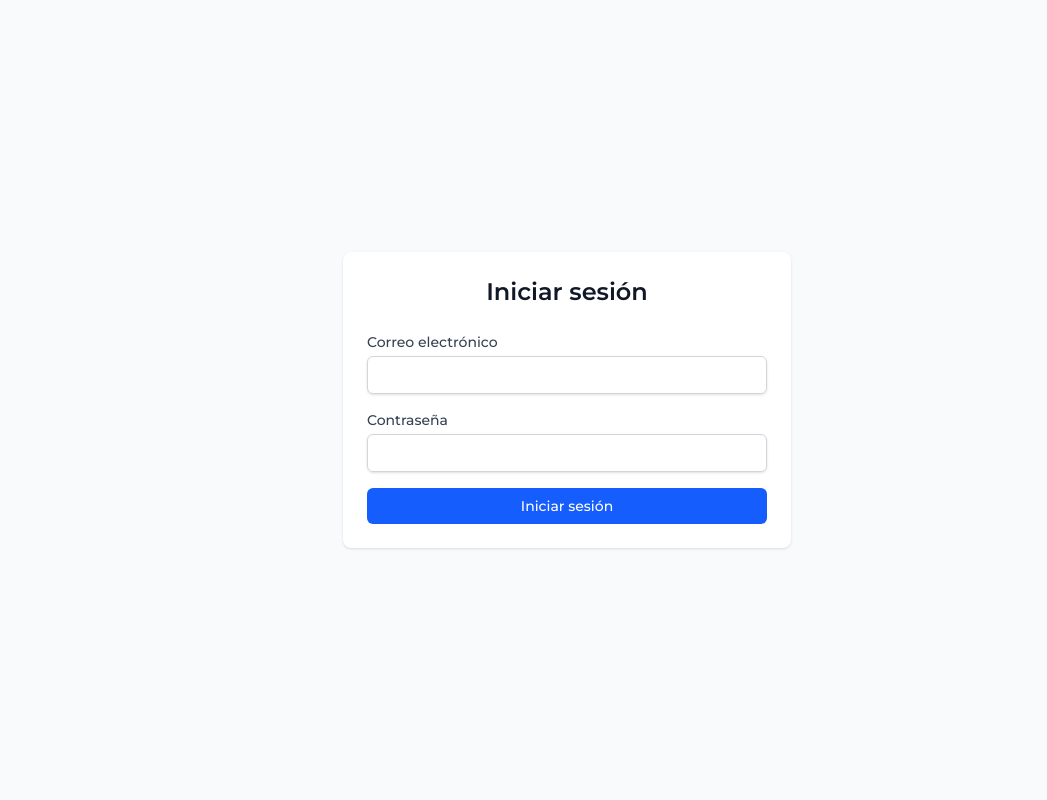
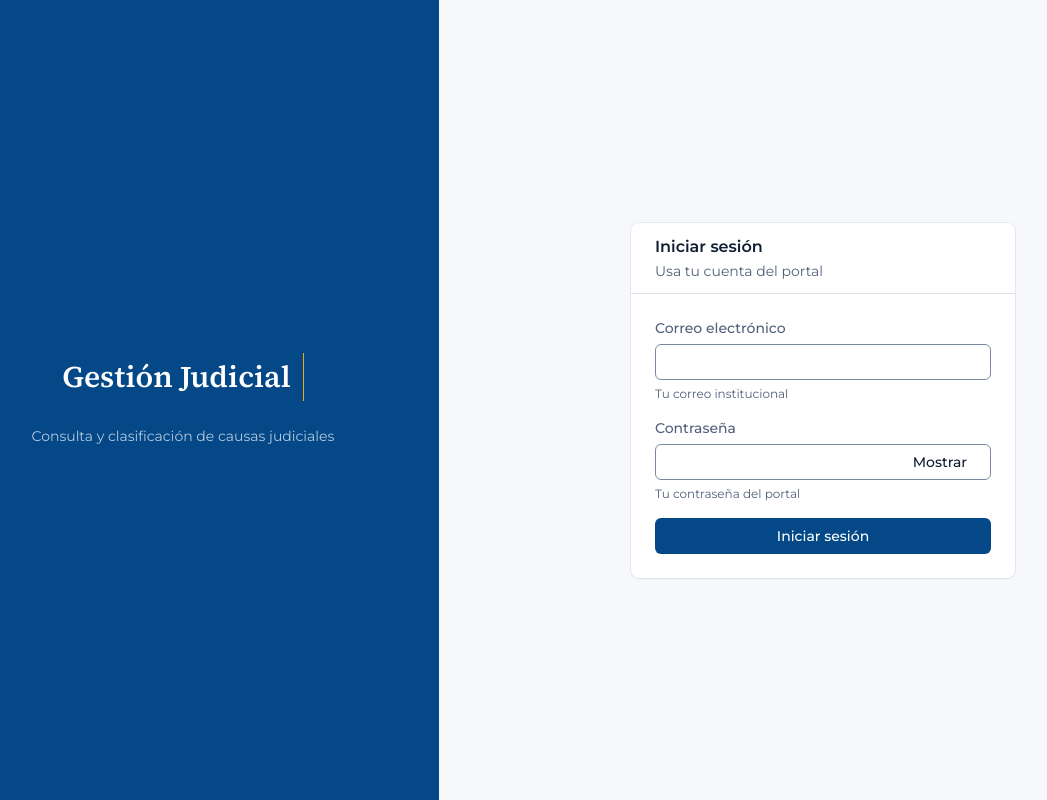
Before and after one commit to Jusfravs/Automatizar_Sistema_Judicial_LIMPIO, a Next.js app in the folder portal/: page /login in a window 1280 px wide. Shown: the whole page, without its empty margins (73-1120 px from the left). Built offline with nearby package versions, Linux system fonts and the light colour scheme; no server answers.

Commit message:
V1: login y sin-acceso con sistema de diseño

```diff
--- a/portal/src/app/login/page.tsx
+++ b/portal/src/app/login/page.tsx
@@ -1,19 +1,25 @@
 'use client'
 
-import { useState } from 'react'
+import { useState, FormEvent } from 'react'
 import { createClient } from '@/lib/supabase/client'
 import { useRouter } from 'next/navigation'
 import { inicioPorRol } from '@/lib/roles'
+import { Card, CardHeader, CardBody } from '@/components/ui/Card'
+import { Field, a11yCampo } from '@/components/ui/Field'
+import { Input } from '@/components/ui/Input'
+import { Button } from '@/components/ui/Button'
+import { Alert } from '@/components/ui/Alert'
 
 export default function LoginPage() {
   const [email, setEmail] = useState('')
   const [password, setPassword] = useState('')
+  const [showPassword, setShowPassword] = useState(false)
   const [error, setError] = useState('')
   const [loading, setLoading] = useState(false)
   const router = useRouter()
   const supabase = createClient()
 
-  async function handleSubmit(e: React.FormEvent) {
+  async function handleSubmit(e: FormEvent) {
     e.preventDefault()
     setError('')
     setLoading(true)
@@ -53,68 +59,100 @@ export default function LoginPage() {
     router.refresh()
   }
 
+  function togglePassword() {
+    setShowPassword((prev) => !prev)
+  }
+
   return (
-    <main className="flex min-h-screen items-center justify-center bg-gray-50 px-4">
-      <div className="w-full max-w-md rounded-lg bg-white p-6 shadow-sm">
-        <h1 className="mb-6 text-center text-2xl font-semibold text-gray-900">
-          Iniciar sesión
-        </h1>
+    <main className="flex min-h-screen bg-bg">
+      {/* Panel izquierdo: marca (solo lg+) */}
+      <aside className="hidden lg:flex lg:w-[40%] flex-col items-center justify-center bg-nav text-on-nav px-8 py-12">
+        <div className="flex flex-col items-center max-w-xs">
+          <div className="flex items-center gap-3 mb-6">
+            <h1 className="font-serif text-3xl font-semibold">Gestión Judicial</h1>
+            <span className="h-12 w-px bg-accent" aria-hidden="true" />
+          </div>
+          <p className="text-on-nav/70 text-center text-sm leading-relaxed">
+            Consulta y clasificación de causas judiciales
+          </p>
+        </div>
+      </aside>
 
+      {/* Panel derecho: formulario */}
+      <div className="flex w-full lg:w-[60%] items-center justify-center p-4 sm:p-6 lg:p-12">
+        <div className="w-full max-w-sm">
+          <Card>
+            <CardHeader
+              titulo="Iniciar sesión"
+              descripcion="Usa tu cuenta del portal"
+              nivel={2}
+            />
+            <CardBody className="space-y-4">
               {error && (
-          <div className="mb-4 rounded bg-red-50 p-3 text-sm text-red-700" role="alert">
+                <Alert tono="peligro" rol="alert">
                   {error}
-          </div>
+                </Alert>
               )}
 
               <form onSubmit={handleSubmit} className="space-y-4">
-          <div>
-            <label
+                <Field
+                  label="Correo electrónico"
                   htmlFor="email"
-              className="block text-sm font-medium text-gray-700"
+                  ayuda="Tu correo institucional"
+                  error={undefined}
                 >
-              Correo electrónico
-            </label>
-            <input
-              id="email"
-              name="email"
+                  <Input
+                    {...a11yCampo('email', { ayuda: 'Tu correo institucional' })}
                     type="email"
                     autoComplete="email"
                     required
                     value={email}
                     onChange={(e) => setEmail(e.target.value)}
-              className="mt-1 block w-full rounded-md border border-gray-300 px-3 py-2 text-sm shadow-sm focus:border-blue-500 focus:outline-none focus:ring-1 focus:ring-blue-500"
                     disabled={loading}
                   />
-          </div>
+                </Field>
 
-          <div>
-            <label
+                <Field
+                  label="Contraseña"
                   htmlFor="password"
-              className="block text-sm font-medium text-gray-700"
+                  ayuda="Tu contraseña del portal"
+                  error={undefined}
                 >
-              Contraseña
-            </label>
-            <input
-              id="password"
-              name="password"
-              type="password"
+                  <div className="relative">
+                    <Input
+                      {...a11yCampo('password', { ayuda: 'Tu contraseña del portal' })}
+                      type={showPassword ? 'text' : 'password'}
                       autoComplete="current-password"
                       required
                       value={password}
                       onChange={(e) => setPassword(e.target.value)}
-              className="mt-1 block w-full rounded-md border border-gray-300 px-3 py-2 text-sm shadow-sm focus:border-blue-500 focus:outline-none focus:ring-1 focus:ring-blue-500"
                       disabled={loading}
                     />
+                    <Button
+                      type="button"
+                      variante="fantasma"
+                      tamano="sm"
+                      onClick={togglePassword}
+                      aria-pressed={showPassword}
+                      aria-controls="password"
+                      className="absolute right-3 top-1/2 -translate-y-1/2"
+                    >
+                      {showPassword ? 'Ocultar' : 'Mostrar'}
+                    </Button>
                   </div>
+                </Field>
 
-          <button
+                <Button
                   type="submit"
-            disabled={loading}
-            className="w-full rounded-md bg-blue-600 px-3 py-2 text-sm font-medium text-white hover:bg-blue-700 focus:outline-none focus:ring-2 focus:ring-blue-500 focus:ring-offset-2 disabled:opacity-50 disabled:cursor-not-allowed"
+                  cargando={loading}
+                  className="w-full"
                 >
-            {loading ? 'Iniciando sesión...' : 'Iniciar sesión'}
-          </button>
+                  {loading ? 'Iniciando sesión…' : 'Iniciar sesión'}
+                </Button>
               </form>
+            </CardBody>
+          </Card>
+        </div>
       </div>
     </main>
   )
--- a/portal/src/app/sin-acceso/page.tsx
+++ b/portal/src/app/sin-acceso/page.tsx
@@ -2,6 +2,9 @@
 
 import { createClient } from '@/lib/supabase/client'
 import { useRouter } from 'next/navigation'
+import { Card, CardHeader, CardBody } from '@/components/ui/Card'
+import { EmptyState } from '@/components/ui/EmptyState'
+import { Button } from '@/components/ui/Button'
 
 export default function SinAccesoPage() {
   const router = useRouter()
@@ -14,20 +17,29 @@ export default function SinAccesoPage() {
   }
 
   return (
-    <main className="flex min-h-screen items-center justify-center bg-gray-50 px-4">
-      <div className="w-full max-w-md rounded-lg bg-white p-6 shadow-sm text-center">
-        <h1 className="mb-4 text-2xl font-semibold text-gray-900">
-          Tu usuario no tiene acceso al portal
-        </h1>
-        <p className="mb-6 text-gray-600">
-          No tienes un perfil activo o tu rol no permite acceder a esta aplicación.
-        </p>
-        <button
-          onClick={handleSignOut}
-          className="rounded-md bg-red-600 px-4 py-2 text-sm font-medium text-white hover:bg-red-700 focus:outline-none focus:ring-2 focus:ring-red-500 focus:ring-offset-2"
-        >
-          Cerrar sesión
-        </button>
+    <main className="flex min-h-screen items-center justify-center bg-bg p-4 sm:p-6">
+      <div className="w-full max-w-md">
+        <Card>
+          <CardHeader
+            titulo="Tu usuario no tiene acceso al portal"
+            nivel={2}
+          />
+          <CardBody>
+            <EmptyState
+              titulo="Tu usuario no tiene acceso al portal"
+              descripcion="Tu cuenta existe, pero no tiene un perfil activo. Pide al administrador del portal que active tu usuario y vuelve a iniciar sesión."
+              accion={
+                <Button
+                  variante="secundario"
+                  onClick={handleSignOut}
+                  className="w-full"
+                >
+                  Cerrar sesión
+                </Button>
+              }
+            />
+          </CardBody>
+        </Card>
       </div>
     </main>
   )
```
Lines whose indentation alone changed are shown as unchanged.
